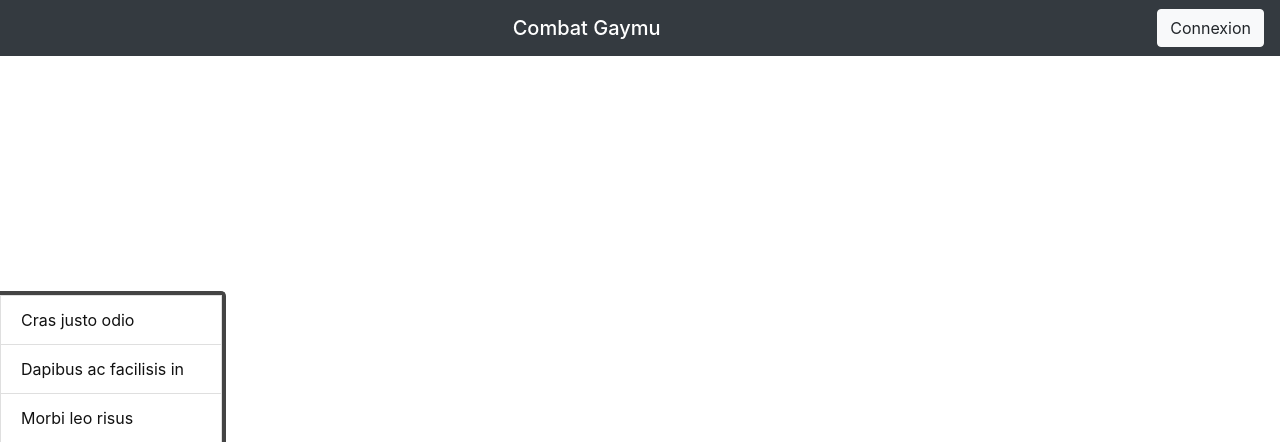
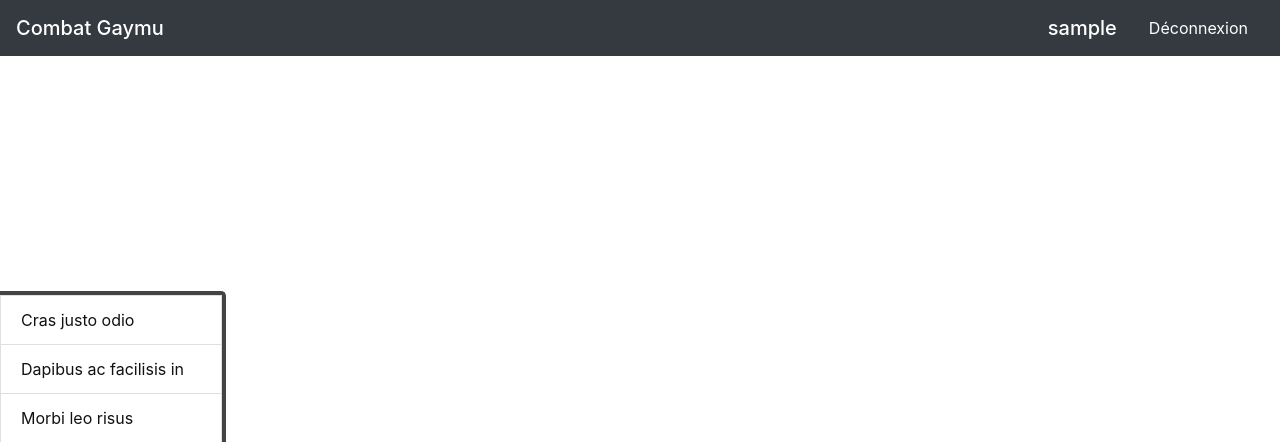
Before and after one commit to Chaxwell/combatGame, a PHP site: page / in a window 1280 px wide. Shown: the top 442 px of the page. Run offline with PHP 8.4, Linux system fonts and the light colour scheme; the visitor is signed in with stand-in values (Sample User, id 1).

Commit message:
Ajout déconnexion

```diff
--- a/assets/css/styles.css
+++ b/assets/css/styles.css
@@ -15,4 +15,8 @@ aside a.list-group-item:focus {
   transition: all linear 200ms;
 }
 
+nav a.nav-link {
+  color: #fff;
+}
+
 /*# sourceMappingURL=styles.css.map */
--- a/assets/scss/styles.scss
+++ b/assets/scss/styles.scss
@@ -44,3 +44,13 @@
         }
     }
 }
+
+nav {
+    a {
+        &.nav {
+            &-link {
+                color: #fff;
+            }
+        }
+    }
+}
--- a/index.php
+++ b/index.php
@@ -17,8 +17,15 @@ session_start();
 
 <body>
     <nav class="navbar navbar-dark bg-dark">
-        <span class="navbar-brand mb-0 h1 mx-auto">Combat Gaymu</span>
-        <?php require('partials/connexion-inscription.php'); ?>
+        <span class="navbar-brand mb-0 h1 mr-auto">Combat Gaymu</span>
+        <?php
+        if (isset($_SESSION['userId'])) {
+            printf('<span class="navbar-brand mb-0 h1 ml-auto">%s</span>', $_SESSION['nickname']);
+            printf('<a href="partials/deconnexion.php" class="nav-link">Déconnexion</a>');
+        } else {
+            require('partials/connexion-inscription.php');
+        }
+        ?>
     </nav>
 
 
--- /dev/null
+++ b/partials/deconnexion.php
@@ -0,0 +1,6 @@
+<?php
+session_start();
+session_destroy();
+
+header("Location: ../index.php");
+die();
```
Also changed, not shown: 1 other file.
